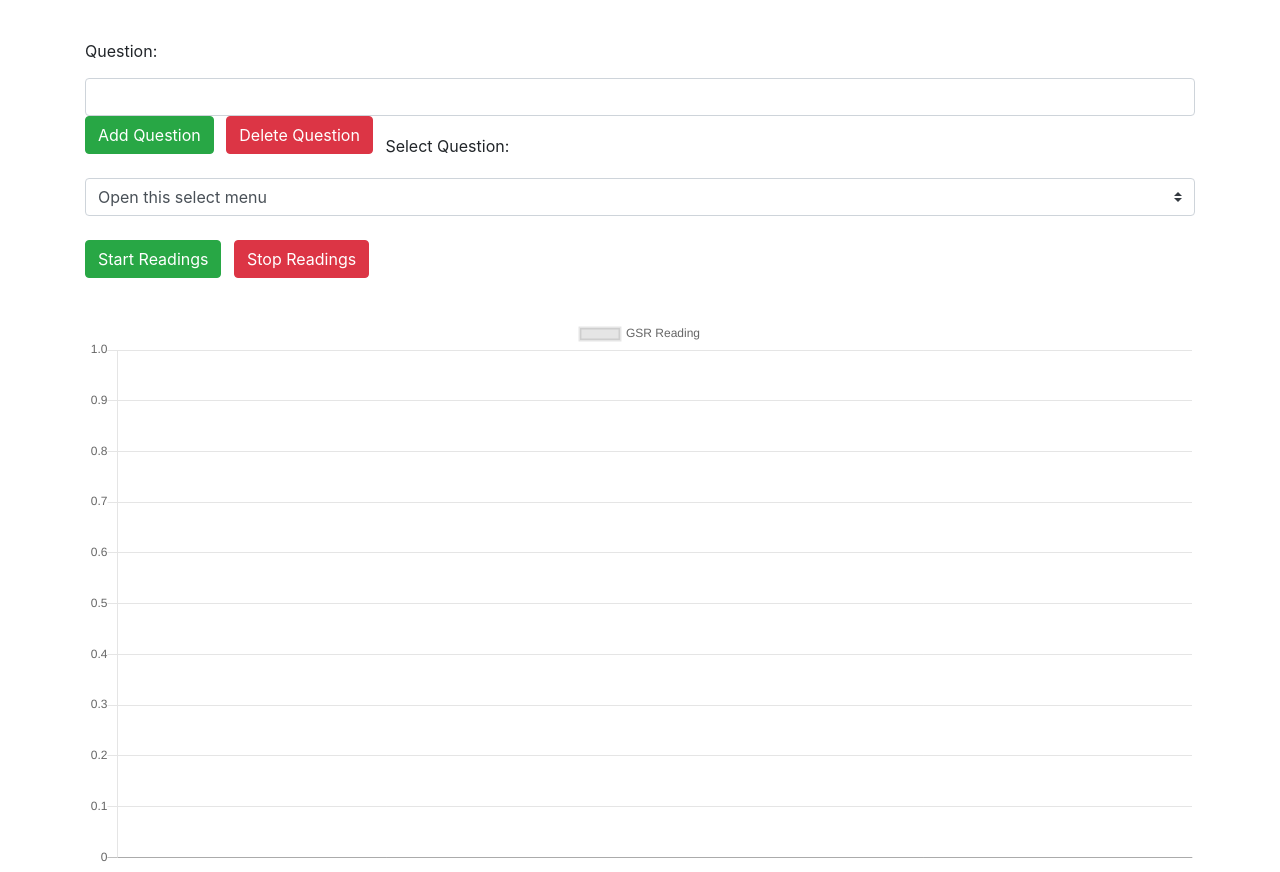
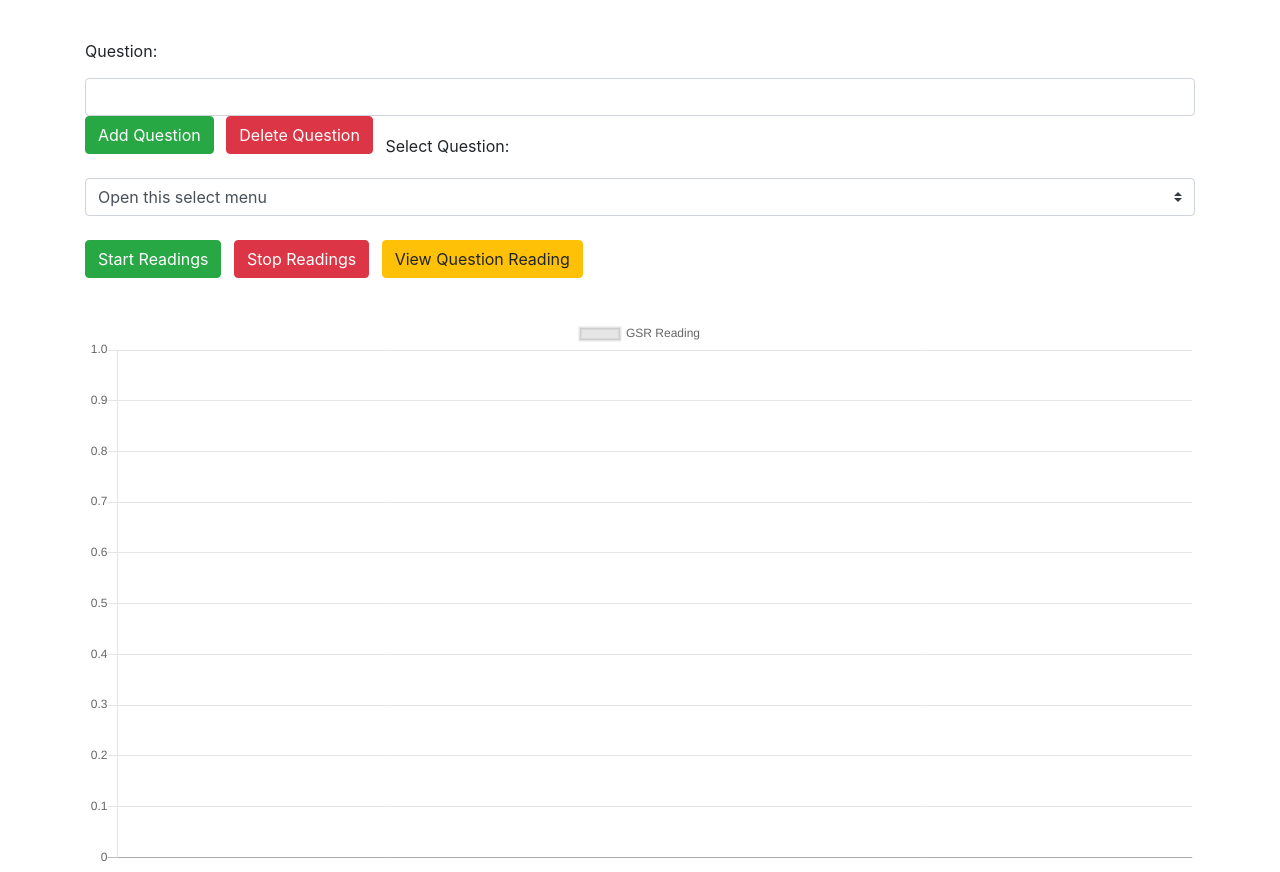
Before and after one commit to JBourds/NOLIE2PI, a Flask app: template app/templates/gsr.html in a window 1280 px wide. Shown: the part 568-1440 px from the top of the page. Run offline with Flask 3, Linux system fonts and the light colour scheme; the template is opened without the code that fills it, so the values that code supplies are empty; some libraries are stand-ins or nearby versions.

Commit message:
Able to add/remove questions and display all the questions from a previously conducted test within the page. Need to fix graph display for real time data and get the controls to view past question data work to display a static graph.

```diff
--- a/app/static/js/gsr_chart.js
+++ b/app/static/js/gsr_chart.js
@@ -9,8 +9,18 @@ function displayQuestionData() {
     // Clear canvas
     ctx.clearRect(0, 0, ctx.canvas.width, ctx.canvas.height);
     create_gsr_chart(ctx);
-    update(question_id);
+    update();
     setInterval(update, 1000);
+}
+
+// Doesn't update every second
+function displayPastQuestionData() {
+    question_id = document.getElementById("question-id");
+    var ctx = document.getElementById("gsr_chart").getContext('2d');
+    // Clear canvas
+    ctx.clearRect(0, 0, ctx.canvas.width, ctx.canvas.height);
+    create_gsr_chart(ctx);
+    update();
 }
 
 function get_gsr_data(callback, since) {
--- a/app/static/js/test_controls.js
+++ b/app/static/js/test_controls.js
@@ -71,6 +71,27 @@ function stopTestReadings() {
     alert("Readings stopped!");
 }
 
+// Allows you to reset the graph to only display data for the given question
+function viewQuestionReading() {
+    let test_active = document.getElementById("test-active").value;
+    let selected_question = document.getElementById("select-question").value;
+    let question_id = document.getElementById("question-id");
+    let reading_active = document.getElementById("reading-active").value;
+
+    if (test_active == 0) {
+        alert("No test to view reading for!");
+        return;
+    }
+
+    if (reading_active == 1) {
+        alert("Already viewing reading!");
+        return;
+    }
+
+    question_id.value = selected_question;
+    displayPastQuestionData();
+}
+
 function addUser() {
     let user = document.getElementById("user").value;
     let user_list = document.querySelectorAll("#select-user option");
@@ -84,6 +105,7 @@ function addUser() {
     }
 
     if (!duplicate_user) {
+        try {
             let xhr = new XMLHttpRequest();
             xhr.open("POST", "/create_user", true);
             xhr.setRequestHeader("Content-Type", "application/json;charset=UTF-8");
@@ -105,6 +127,10 @@ function addUser() {
                 }
             };
             xhr.send(JSON.stringify({user: user}));
+        } catch (e) {
+            alert(e);
+        }
+
     }
 
 }
@@ -117,7 +143,10 @@ function delUser() {
     if (entered_user != "" || selected_user == 0) {
         alert("Cannot only delete users from select list");
         document.getElementById("user").value = "";
-    } else {
+        return;
+    }
+
+    try {
         let xhr = new XMLHttpRequest();
         xhr.open("POST", "/delete_user", true);
         xhr.setRequestHeader("Content-Type", "application/json;charset=UTF-8");
@@ -142,6 +171,8 @@ function delUser() {
       console.log(json_object);
       */
         xhr.send(json_object);
+    } catch (e) {
+        alert(e);
     }
 }
 
@@ -165,6 +196,7 @@ function addTest() {
         // Format the date as YYYY-MM-DD
         var formattedDate = today.getFullYear() + '-' + (today.getMonth() + 1).toString().padStart(2, '0') + '-' + today.getDate().toString().padStart(2, '0');
 
+        try {
             let xhr = new XMLHttpRequest();
             xhr.open("POST", "/create_test", true);
             xhr.setRequestHeader("Content-Type", "application/json;charset=UTF-8");
@@ -194,6 +226,10 @@ function addTest() {
                 }
             };
             xhr.send(JSON.stringify({user_id: selected_user_id}));
+        } catch (e) {
+            alert(e);
+        }
+
     }
 
 }
@@ -226,6 +262,7 @@ function delTest() {
         return;
     }
 
+    try {
         // Delete the test
         let xhr = new XMLHttpRequest();
         xhr.open("POST", "/delete_test", true);
@@ -249,12 +286,22 @@ function delTest() {
             }
         };
         xhr.send(JSON.stringify({test_id: selected_test.value}));
+    } catch (e) {
+        alert(e);
+    }
+
 }
 
 // Function to hide all questions from a test
 function hideQuestions() {
-    // Get all question options
-    var questions = document.querySelectorAll("#select-question");
+    // Clear out current question box text
+    document.getElementById("question").value = "";
+
+    // Set select box option to the default
+    document.getElementById("select-question").value = 0;
+
+    // Get all question options then hide them
+    var questions = document.querySelectorAll("#select-question option");
     // Ignore the first default option
     for (let i = 1; i < questions.length; ++i) {
         questions[i].style.display = 'none';
@@ -262,18 +309,63 @@ function hideQuestions() {
 }
 
 // Function to only display questions from a specific test
-function showTestQuestions(test_id) {
+function showTestQuestions() {
+    let test_active = document.getElementById("test-active").value;
+    // Get active test id
+    let test_id = document.getElementById("select-test").value;
+
+    if (test_active.value == 1) {
+        alert("Must finish current test before selecting another test!");
+        return;
+    }
+
+    if (test_id == 0) {
+        alert("Invalid test selection!");
+        return;
+    }
+
+    let question_count = getTestQuestionCount(test_id);
+    if (question_count == 0) {
+        alert("No questions to show for test!");
+        return;
+    } else {
+        alert("Showing " + question_count + " questions!");
+    }
+
+    // Clear out current question box text
+    document.getElementById("question").value = "";
+
+    // Set select box option to the default
+    document.getElementById("select-question").value = 0;
+
     // Get all question options
-    var questions = document.querySelectorAll("#select-question");
+    var questions = document.querySelectorAll("#select-question option");
     // Ignore the first default option
     for (let i = 1; i < questions.length; ++i) {
         // Check to see if the question is a part of this test and display it
-        if (questions[i].value.search("test-" + test_id) == 0) {
+        if (questions[i].id.search("test-" + test_id) == 0) {
             questions[i].style.display = 'block';
         } else {
             questions[i].style.display = 'none';
         }
     }
+}
+
+// Helper function to determine how many questions a test has
+function getTestQuestionCount(test_id) {
+    let question_count = 0;
+
+    // Get all question options
+    var questions = document.querySelectorAll("#select-question option");
+    // Ignore the first default option
+    for (let i = 1; i < questions.length; ++i) {
+        // Check to see if the question is a part of this test and display it
+        if (questions[i].id.search("test-" + test_id) == 0) {
+            ++question_count;
+        }
+    }
+
+    return question_count;
 }
 
 // Function used to add a question to a running test
@@ -300,6 +392,7 @@ function addQuestion() {
         return;
     }
 
+    try {
         // Create question in database and initialize the question_id
         let xhr = new XMLHttpRequest();
         xhr.open("POST", "/create_question", true);
@@ -325,6 +418,10 @@ function addQuestion() {
             }
         };
         xhr.send(JSON.stringify({test_id: test_id, question_text: question_text}));
+    } catch (e) {
+        alert(e);
+    }
+
 
 }
 
@@ -357,6 +454,7 @@ function delQuestion() {
         return;
     }
 
+    try {
         // Send request to delete the question
         let xhr = new XMLHttpRequest();
         xhr.open("POST", "/delete_question", true);
@@ -380,5 +478,9 @@ function delQuestion() {
             }
         };
         xhr.send(JSON.stringify({question_id: question_id}));
+    } catch (e) {
+        alert(e);
+    }
+
 
 }
--- a/app/templates/gsr.html
+++ b/app/templates/gsr.html
@@ -42,7 +42,7 @@ GSR Testing
         <select id="select-test" class="custom-select mb-4">
             <option id="default-test" value="0" selected>Open this select menu</option>
         </select>
-        <button id="show-questions" class="btn btn-warning mr-2 mb-4" onclick="showTestQuestions(document.getElementById('select-test').value)">Show Questions</button>
+        <button id="show-questions" class="btn btn-warning mr-2 mb-4" onclick="showTestQuestions()">Show Questions</button>
     </div>
 
 
@@ -64,6 +64,7 @@ GSR Testing
         <!-- Controls to start/stop test readings -->
         <button id="start-reading" class="btn btn-success mr-2 mb-4" onclick="startTestReadings()">Start Readings</button>
         <button id="stop-reading" class="btn btn-danger mr-2 mb-4" onclick="stopTestReadings()">Stop Readings</button>
+        <button id="view-reading" class="btn btn-warning mr-2 mb-4" onclick="viewQuestionReading()">View Question Reading</button>
     </div>
 
 
```
Lines whose indentation alone changed are shown as unchanged.
